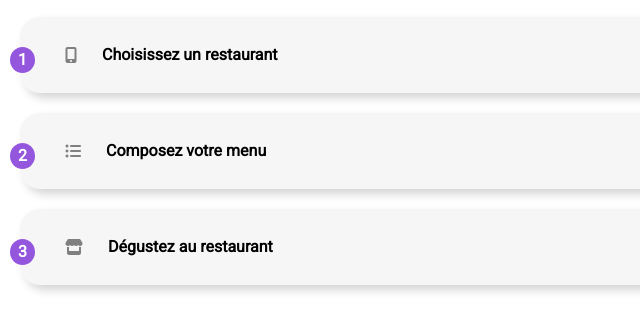
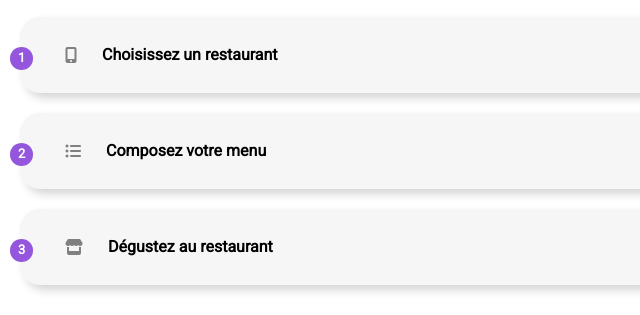
Before and after one commit to wodenp98/PaulVigneron_3_23092021, a website: page index.html in a window 1280 px wide. Shown: the part 365-680 px from the top of the page, 0-640 px from the left. Drawn offline with nearby package versions, Linux system fonts and the light colour scheme; files that its build step writes are made by us from their sources; a web font is replaced by a local one.

Commit message:
Modification des couleurs

```diff
--- a/sass/layout/_operation.scss
+++ b/sass/layout/_operation.scss
@@ -26,8 +26,9 @@
     }
   }
   &__list__number {
-    color: white;
+    color: $color-bgfnt;
     background-color: $color-primary;
+    font-size: 0.8rem;
     border-radius: 50%;
     position: absolute;
     left: 10px;
```
